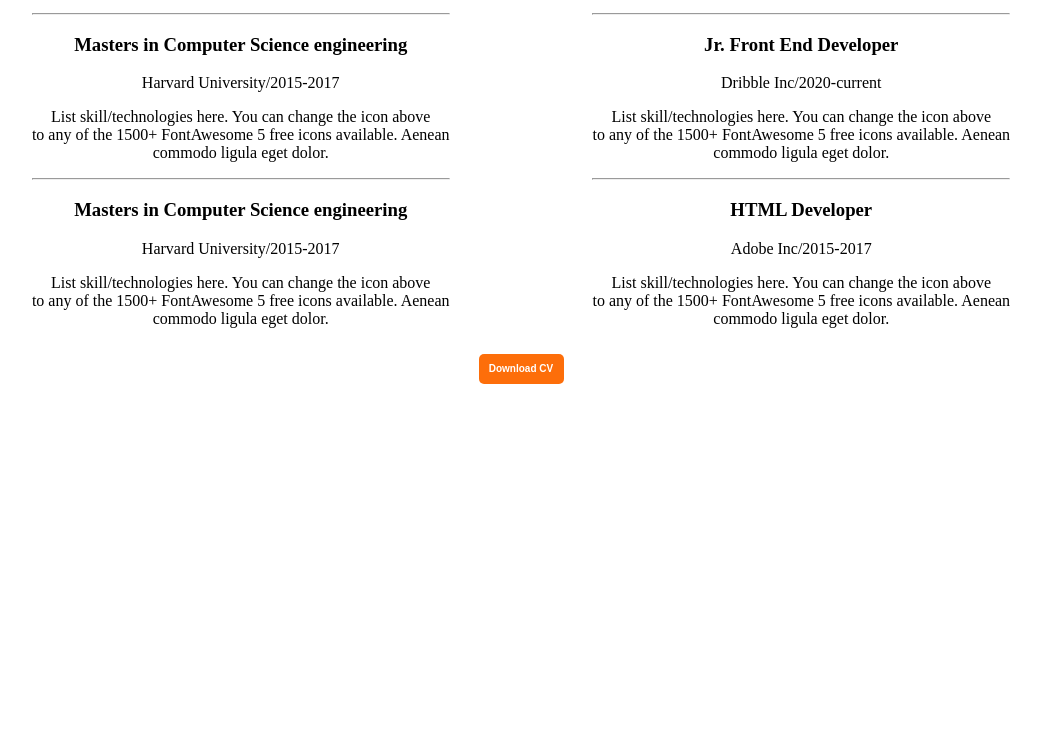
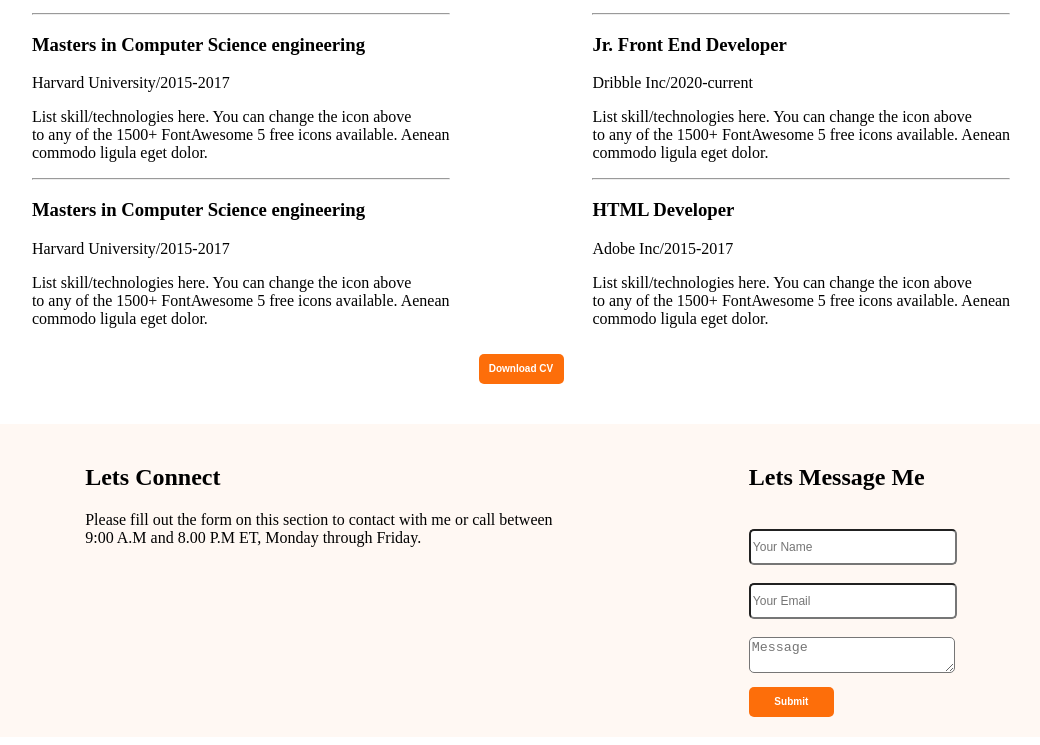
Before and after one commit to riti202-stack/Portfolio-sample, a plain HTML site: page index.html in a window 1280 px wide. Shown: the part 1781-2526 px from the top of the page, without its empty margins (119-1159 px from the left). Before the commit the page ends 2173 px from the top, so only its background shows below. Drawn offline with Linux system fonts and the light colour scheme.

Commit message:
Completed footer area

```diff
--- a/Styles/style.css
+++ b/Styles/style.css
@@ -147,20 +147,49 @@ img{
 
 
 
+
     border-radius:5px;
     box-shadow: 0px 6px 50px 0px rgba(0,0,0,0.06);
 
 
 
 }
-.resume-head{
-    text-align: center;
-}
+
 .resume{
     display:flex;
    justify-content: space-evenly;
+   text-align: left;
 }
 .CV,button{
     text-align: center;
     margin-top: 10px;
+    margin-bottom: 20px;
 }
+
+
+.footer{
+    display:flex;
+    justify-content: space-evenly;
+    background-color: #FFF8F3;
+    margin-top: 20px;
+    padding-top: 20px;
+}
+.field{
+    border-radius: 5px;
+    padding:2px,5px,2px;
+    width:200px;
+    height:30px;
+    border-color: none;
+
+
+}
+textarea{
+    width: 400px;
+    height:100px;
+}
+input::placeholder{
+    font-size: 12px;
+}
+.field:hover{
+    border-color:blue;
+}
--- a/index.html
+++ b/index.html
@@ -169,6 +169,31 @@
 
     </main>
     <footer>
+        <div class="footer">
+            <div>
+                 <h2>Lets Connect</h2>
+
+                 <p>Please fill out the form on this section to contact with me or call between<br> 9:00 A.M and 8.00 P.M ET, Monday through Friday.</p>
+
+            </div>
+            <div>
+                <h2>Lets Message Me</h2>
+                <br>
+                <form>
+                    <input placeholder="Your Name" class="field">
+                    <br>
+                    <br>
+
+                    <input placeholder="Your Email" class="field">
+                    <br>
+                    <br>
+
+                    <textarea placeholder="Message" class="field"></textarea>
+                </form>
+                <button class="nav-btn">Submit</button>
+
+            </div>
+        </div>
 
     </footer>
 
```
